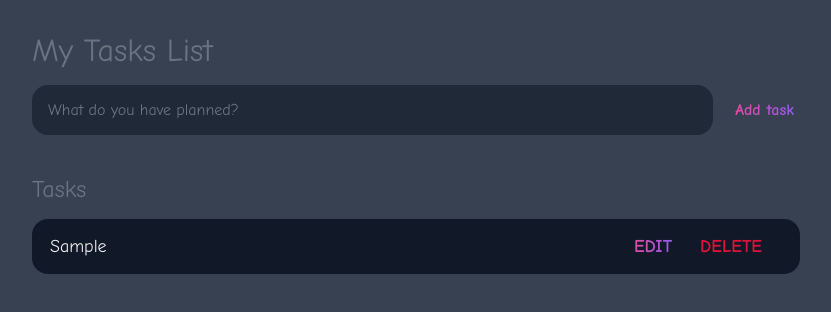
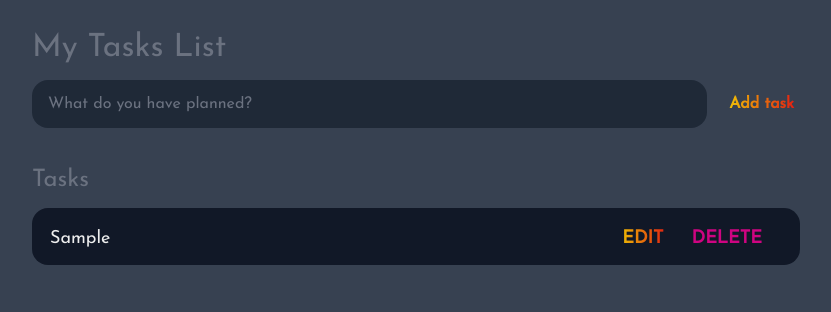
Before and after one commit to VickerTan/To-Do-List, a plain HTML site: page index.html in a window 1280 px wide. Both pictures are taken after typing "Sample" into the empty fields and a click on the input "Add task". Shown: the whole page, without its empty margins (224-1055 px from the left). Drawn offline with Linux system fonts and the light colour scheme.

Commit message:
Change font family, color, and align content

```diff
--- a/main.css
+++ b/main.css
@@ -4,14 +4,16 @@
     --darkest: #111827;
     --gray: #6B7280;
     --light: #EEE;
-    --pink: #EC4899;
-    --purple: #8B5CF6;
+    --yellow: #ffd900ed;
+    --red: #e11313;
+    --pink: #cf0481;
+    --blue: #2b79de;
 }
 
 * {
     box-sizing: border-box;
     margin: 0;
-    font-family: 'Comic Sans MS';
+    font-family: 'Josefin Sans', sans-serif;
 }
 
 body {
@@ -65,7 +67,7 @@ input, button {
     color: var(--pink);
     font-size: 1rem;
     font-weight: 700;
-    background-image: linear-gradient(to right, var(--pink), var(--purple));
+    background-image: linear-gradient(to right, var(--yellow), var(--red));
     -webkit-background-clip: text;
     -webkit-text-fill-color: transparent;
     cursor: pointer;
@@ -121,15 +123,16 @@ main h2 {
     width: 100%;
     display: block;
     transition: 0.4s;
+    margin-top: 4px;
 }
 
 #tasks .task .content .text:not(:read-only) {
-    color: var(--pink);
+    color: var(--blue);
 }
 
 #tasks .task .actions{
     display: flex;
-    margin: 0 0.5rem;
+    margin: 4px 0.5rem 0;
 }
 
 .task .actions button {
@@ -151,11 +154,11 @@ main h2 {
 
 .task .actions .edit {
     color: var(--pink);
-    background-image: linear-gradient(to right, var(--pink), var(--purple));
+    background-image: linear-gradient(to right, var(--yellow), var(--red));
     -webkit-background-clip: text;
     -webkit-text-fill-color: transparent;
 }
 
 .task .actions .delete {
-    color: crimson;
+    color: var(--pink);
 }
```
